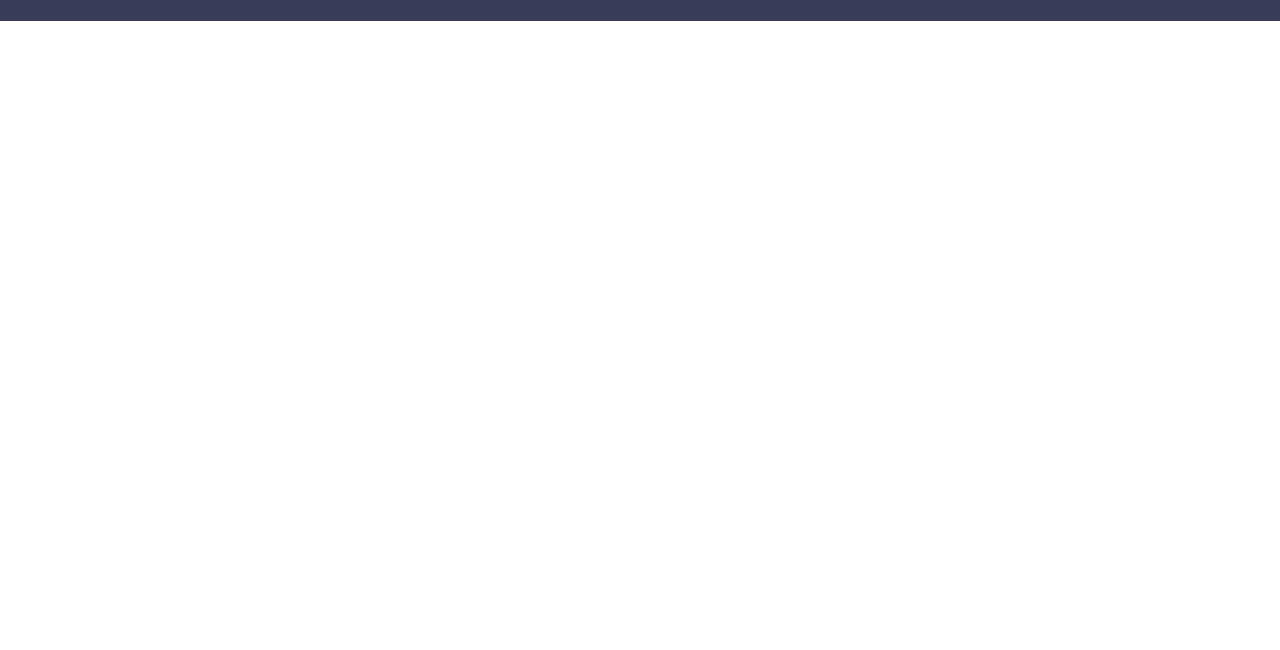
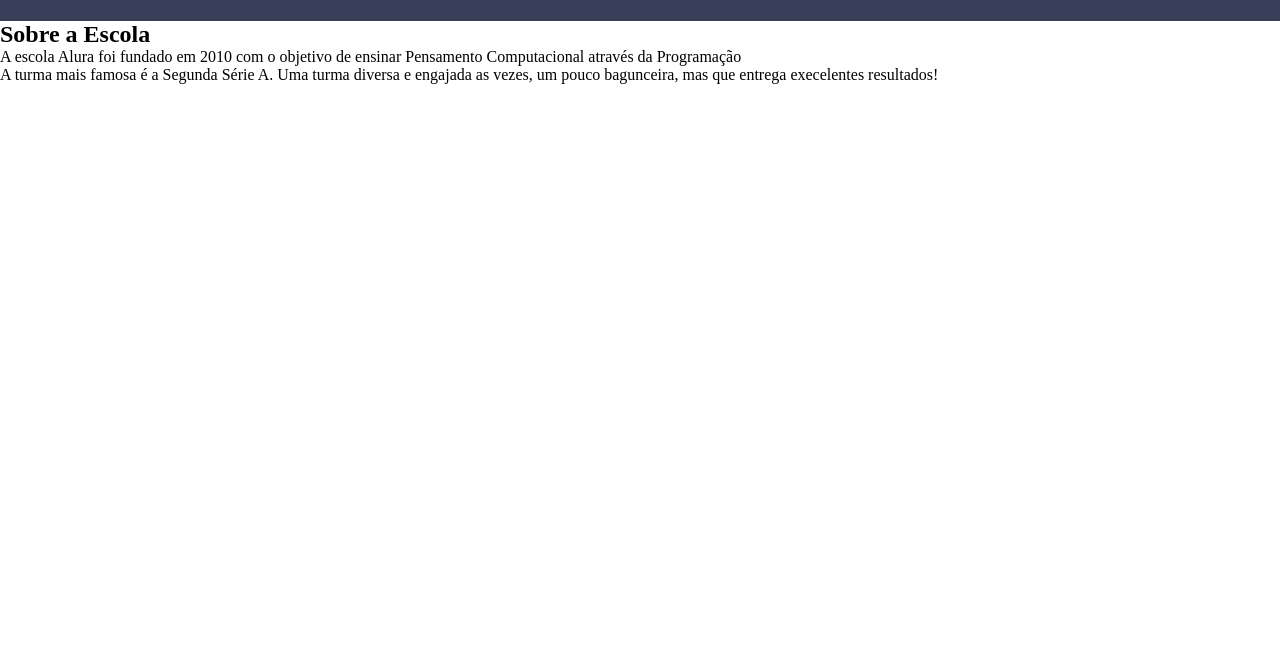
Before and after one commit to anaaxys/Site-Escola, a plain HTML site: page index.html in a window 1280 px wide. Shown: the part 150-800 px from the top of the page. Drawn offline with Linux system fonts and the light colour scheme.

Commit message:
Add files via upload

```diff
--- a/index.html
+++ b/index.html
@@ -15,5 +15,12 @@
             <li class="cabecalho-lista-item">Escola</li>
         </ul>
     </header>
+    <section class="escola">
+        <h2 class="escola-titulo">Sobre a Escola</h2>
+        <p class="escola-texto-um">A escola Alura foi fundado em 2010 com o objetivo de ensinar
+            Pensamento Computacional através da Programação</p>
+        <p class="escola-texto-dois">A turma mais famosa é a Segunda Série A. Uma turma diversa e engajada
+            as vezes, um pouco bagunceira, mas que entrega execelentes resultados! </p>
+    </section>
 </body>
 </html>
```
Also changed, not shown: style.css (line endings or trailing spaces).
